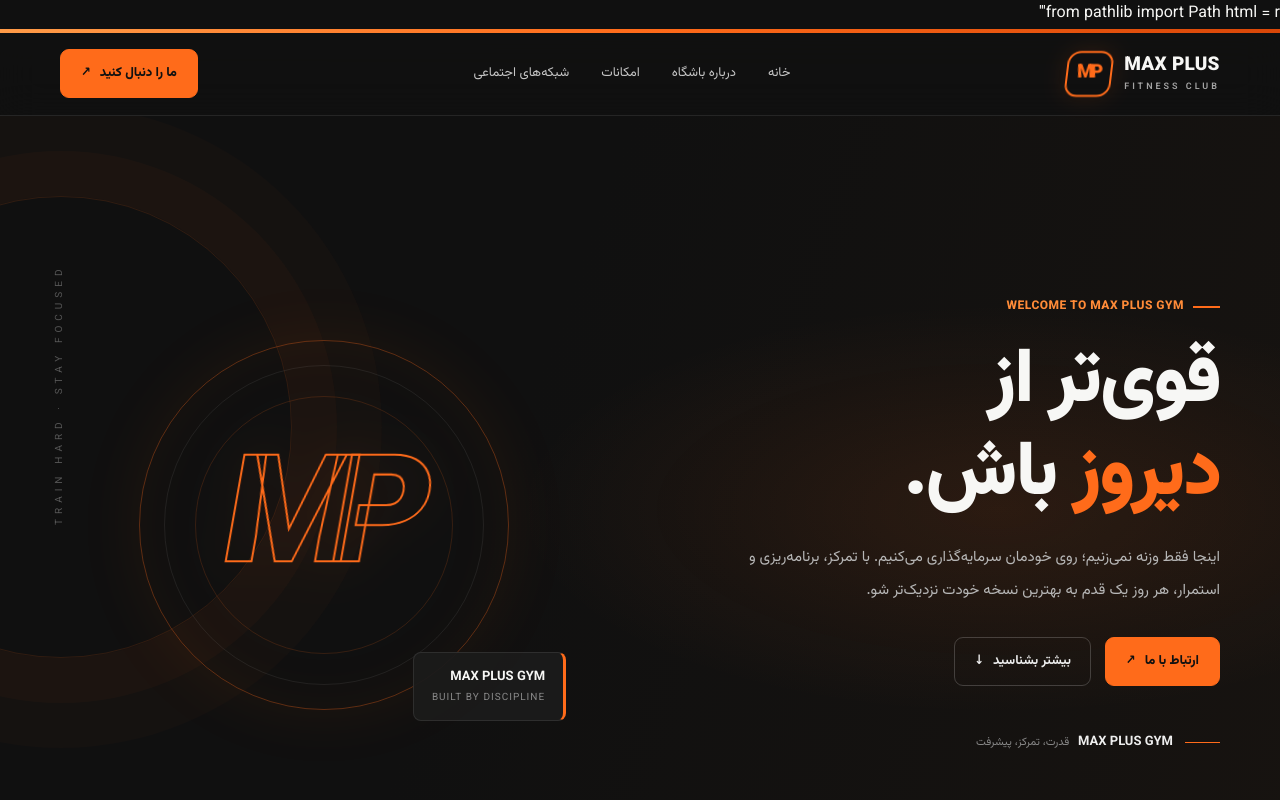
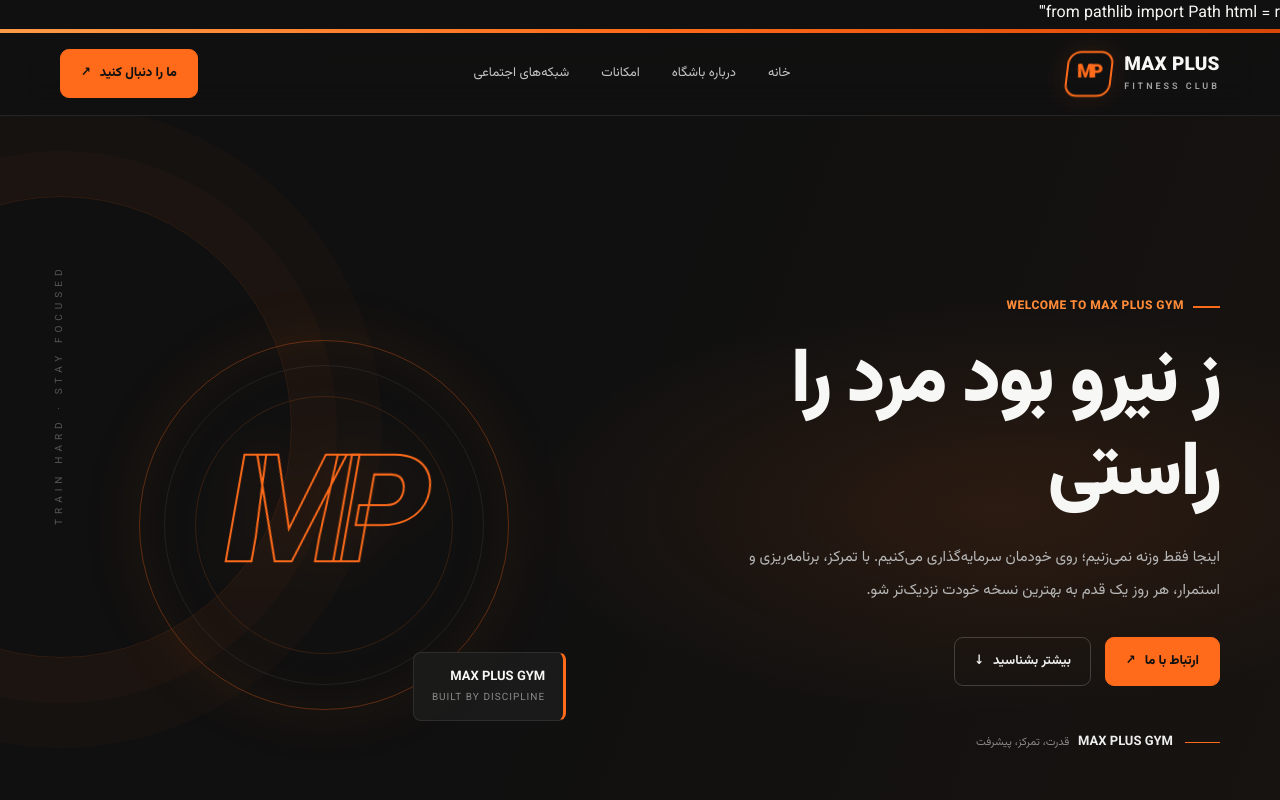
Before and after one commit to Erfan1112s/max_plus_gym, a plain HTML site: page main.html in a window 1280 px wide. Shown: the top 800 px of the page. Drawn offline with Linux system fonts and the light colour scheme.

Commit message:
Update main.html

```diff
--- a/main.html
+++ b/main.html
@@ -117,7 +117,7 @@ html = r'''<!DOCTYPE html>
       <div class="container hero-grid">
         <div>
           <div class="eyebrow">WELCOME TO MAX PLUS GYM</div>
-          <h1>قوی‌تر از<br> <em>دیروز</em> باش.</h1>
+          <h1>ز نیرو بود مرد را راستی<br> <em></em> </h1>
           <p class="hero-copy">اینجا فقط وزنه نمی‌زنیم؛ روی خودمان سرمایه‌گذاری می‌کنیم. با تمرکز، برنامه‌ریزی و استمرار، هر روز یک قدم به بهترین نسخه خودت نزدیک‌تر شو.</p>
           <div class="hero-actions">
             <a class="btn" href="#social">ارتباط با ما <span>↗</span></a>
```
